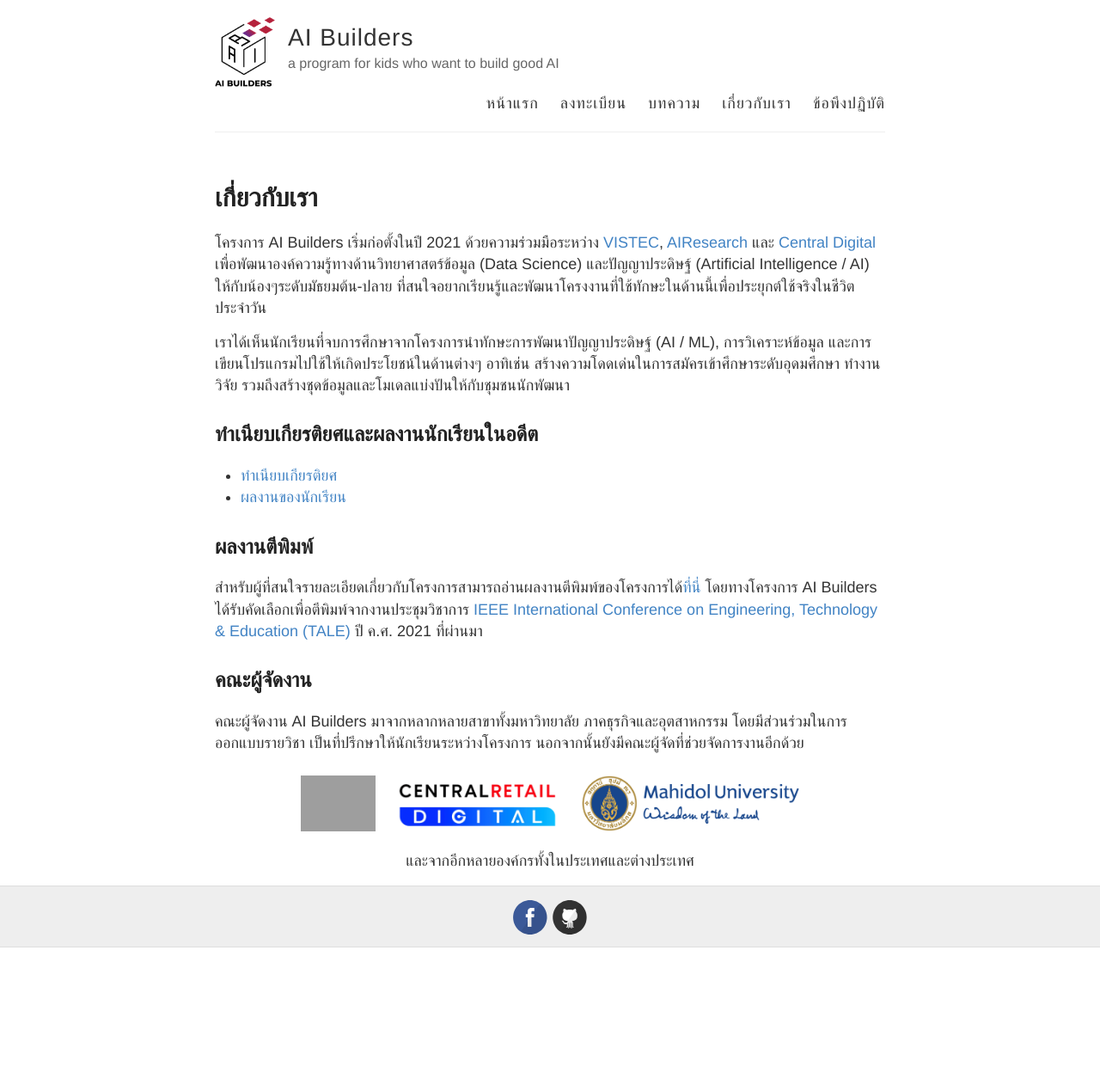
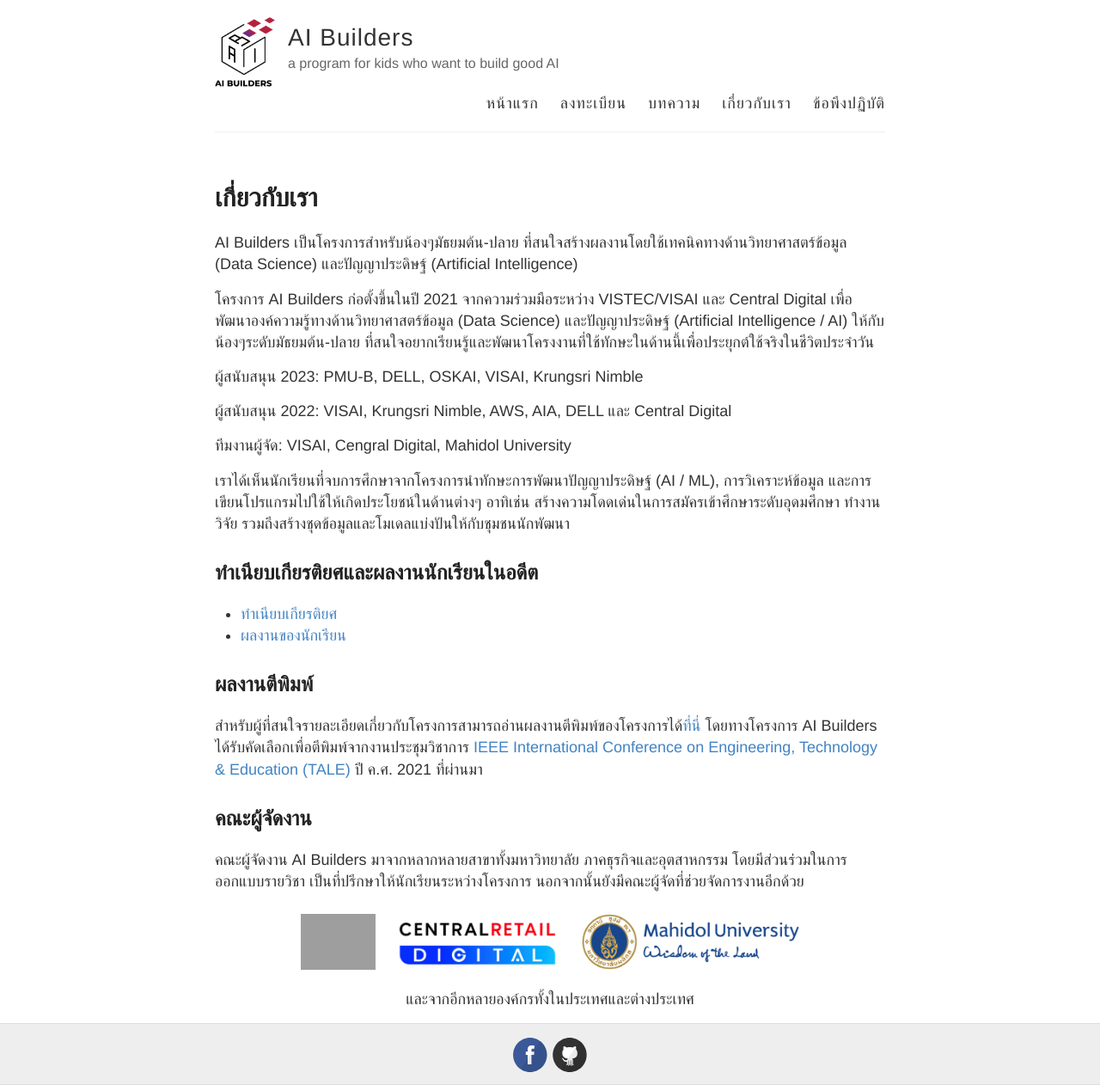
Before and after one commit to ai-builders/ai-builders.github.io, a Jekyll site: the page built from docs/about.md, in a window 1280 px wide. Shown: the whole page at 86% size. Built offline with Jekyll 4.4.1, drawn with Linux system fonts in a browser that asks for light colours; before the commit the page ends 1102 px from its top, so only the background shows below that; grey boxes are pictures that could not be loaded.

Commit message:
Update about.md

```diff
--- a/docs/about.md
+++ b/docs/about.md
@@ -4,9 +4,16 @@
 permalink: /about/
 ---
 
-โครงการ AI Builders เริ่มก่อตั้งในปี 2021 ด้วยความร่วมมือระหว่าง [VISTEC](https://www.vistec.ac.th/), [AIResearch](https://airesearch.in.th/) และ
-[Central Digital](https://central.tech) เพื่อพัฒนาองค์ความรู้ทางด้านวิทยาศาสตร์ข้อมูล (Data Science) และปัญญาประดิษฐ์ (Artificial Intelligence / AI)
-ให้กับน้องๆระดับมัธยมต้น-ปลาย ที่สนใจอยากเรียนรู้และพัฒนาโครงงานที่ใช้ทักษะในด้านนี้เพื่อประยุกต์ใช้จริงในชีวิตประจำวัน
+AI Builders เป็นโครงการสำหรับน้องๆมัธยมต้น-ปลาย ที่สนใจสร้างผลงานโดยใช้เทคนิคทางด้านวิทยาศาสตร์ข้อมูล (Data Science)
+และปัญญาประดิษฐ์ (Artificial Intelligence)
+
+โครงการ AI Builders ก่อตั้งขึ้นในปี 2021 จากความร่วมมือระหว่าง VISTEC/VISAI และ Central Digital เพื่อพัฒนาองค์ความรู้ทางด้านวิทยาศาสตร์ข้อมูล (Data Science) และปัญญาประดิษฐ์ (Artificial Intelligence / AI) ให้กับน้องๆระดับมัธยมต้น-ปลาย ที่สนใจอยากเรียนรู้และพัฒนาโครงงานที่ใช้ทักษะในด้านนี้เพื่อประยุกต์ใช้จริงในชีวิตประจำวัน
+
+ผู้สนับสนุน 2023: PMU-B, DELL, OSKAI, VISAI, Krungsri Nimble
+
+ผู้สนับสนุน 2022: VISAI, Krungsri Nimble, AWS, AIA, DELL และ Central Digital
+
+ทีมงานผู้จัด: VISAI, Cengral Digital, Mahidol University
 
 เราได้เห็นนักเรียนที่จบการศึกษาจากโครงการนำทักษะการพัฒนาปัญญาประดิษฐ์ (AI / ML), การวิเคราะห์ข้อมูล
 และการเขียนโปรแกรมไปใช้ให้เกิดประโยชน์ในด้านต่างๆ อาทิเช่น สร้างความโดดเด่นในการสมัครเข้าศึกษาระดับอุดมศึกษา ทำงานวิจัย
```
